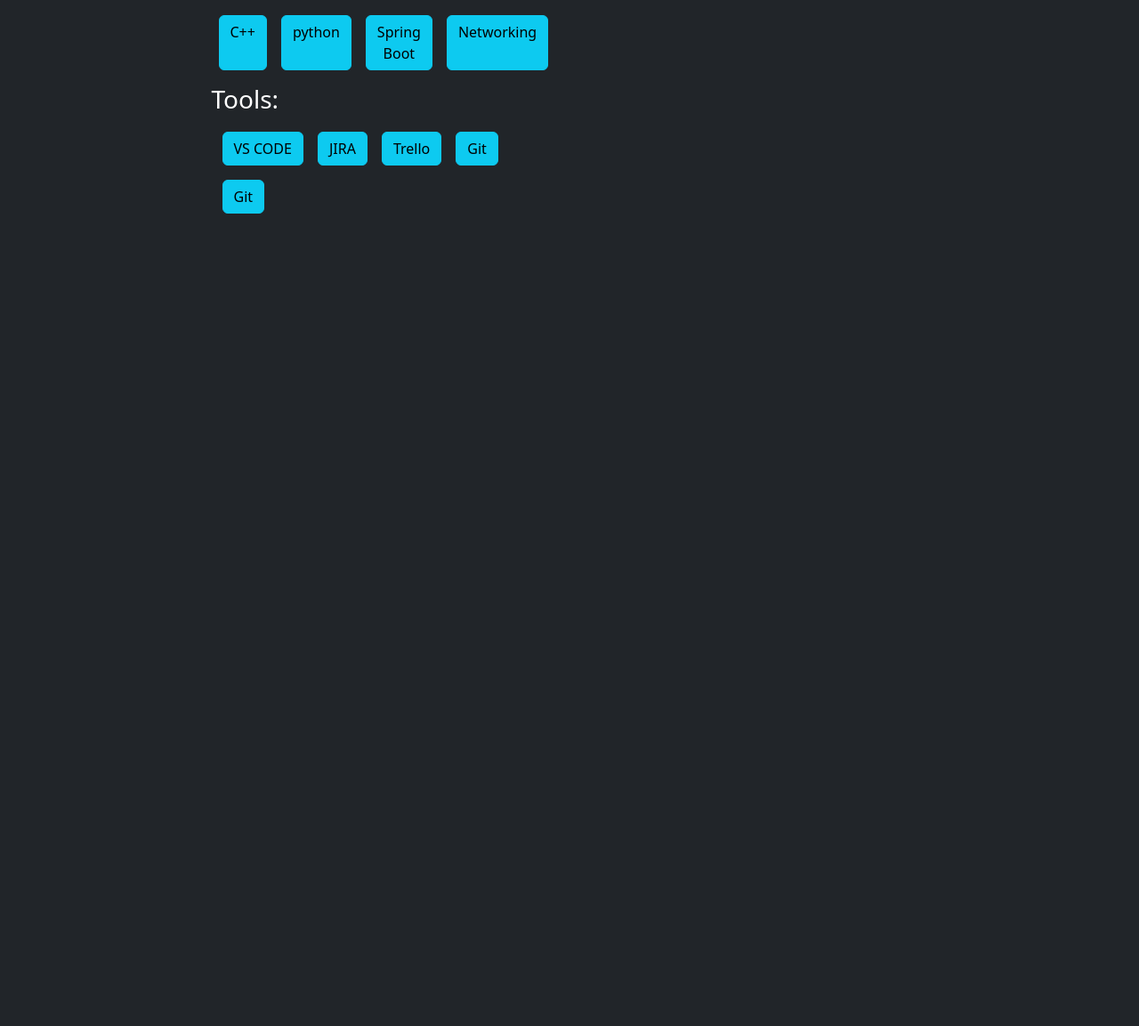
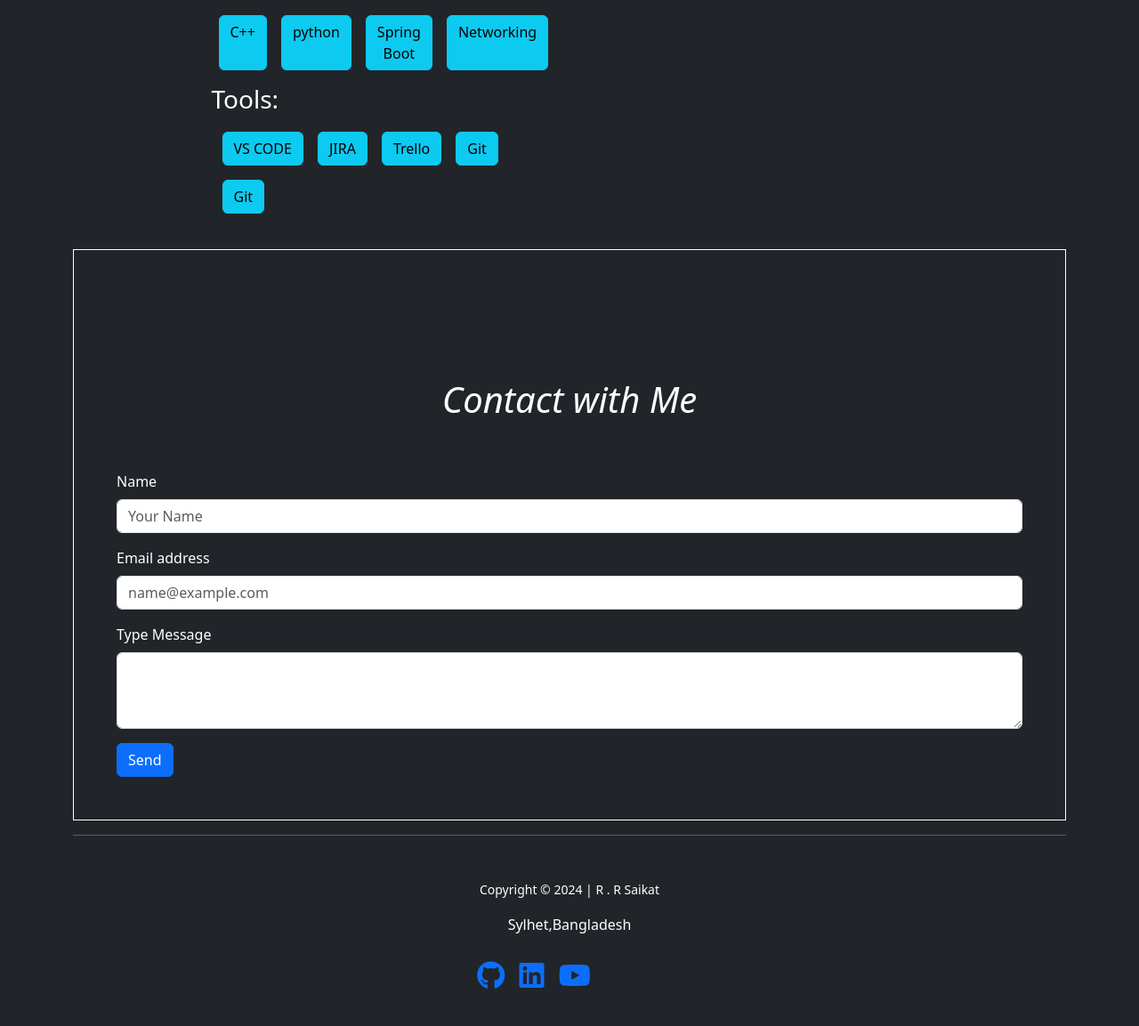
Before and after one commit to RafiurRahmanSaikat/Portfolio-Phitron, a plain HTML site: page index.html in a window 1280 px wide. Shown: the part 2746-3899 px from the top of the page at 89% size. Before the commit the page ends 3002 px from the top, so only its background shows below. Drawn offline with Linux system fonts and the light colour scheme.

Commit message:
Footer Added

```diff
--- a/index.html
+++ b/index.html
@@ -308,6 +308,67 @@
         <p><small>2018-2024</small></p>
       </div>
     </div>
+
+    <!-- Expertise Section End -->
+
+    <!-- Contact Me Start-->
+
+    <section class="border border-white mt-4">
+      <div class="mt-5 p-5">
+        <h1 class="text-center p-5">Contact with Me</h1>
+        <form action="" class="contact-form">
+          <div class="mb-3">
+            <label for="exampleFormControlInput1" class="form-label"
+              >Name</label
+            >
+            <input
+              type="email"
+              class="form-control"
+              id="exampleFormControlInput1"
+              placeholder="Your Name"
+            />
+          </div>
+          <div class="mb-3">
+            <label for="exampleFormControlInput1" class="form-label"
+              >Email address</label
+            >
+            <input
+              type="email"
+              class="form-control"
+              id="exampleFormControlInput1"
+              placeholder="name@example.com"
+            />
+          </div>
+          <div class="mb-3">
+            <label for="exampleFormControlTextarea1" class="form-label"
+              >Type Message</label
+            >
+            <textarea
+              class="form-control"
+              id="exampleFormControlTextarea1"
+              rows="3"
+            ></textarea>
+          </div>
+
+          <button type="submit" class="btn btn-primary">Send</button>
+        </form>
+      </div>
+    </section>
+    <!-- Contact Me End-->
+
+    <!-- Footer Start -->
+
+    <hr />
+    <footer class="text-center m-4 p-4">
+      <p><small>Copyright © 2024 | R . R Saikat</small></p>
+      <p>Sylhet,Bangladesh</p>
+      <div class="hero-icon">
+        <a href=""> <i class="fa-brands m-1 fa-github"></i></a>
+        <a href=""> <i class="fa-brands m-1 fa-linkedin"></i></a>
+        <a href=""> <i class="fa-brands m-1 fa-youtube"></i></a>
+      </div>
+    </footer>
+    <!-- Footer End -->
   </body>
   <script src="./bootstrap-5.3.3-dist/js/bootstrap.js"></script>
 </html>
```
